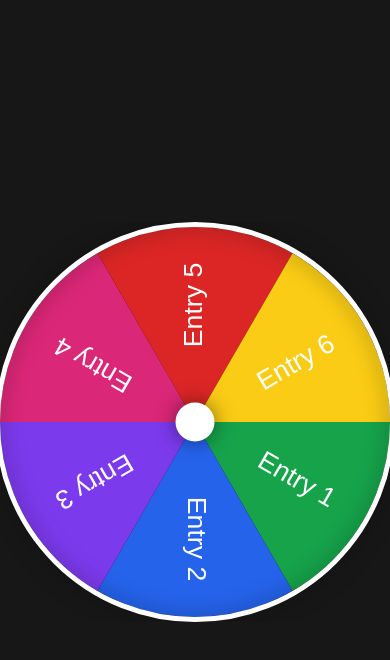
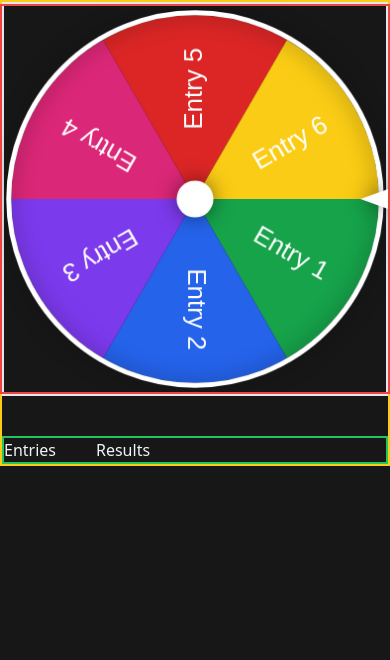
Before and after one commit to ajvejko/WheelOfFortune, a Vue app: page / in a window 390 px wide. Shown: the top 660 px of the page. Built offline with nearby package versions, Linux system fonts and the light colour scheme.

Commit message:
added pointer and made wheel responsive

```diff
--- a/src/App.vue
+++ b/src/App.vue
@@ -1,7 +1,13 @@
 <script setup lang="ts">
 import Wheel from "./components/Wheel.vue";
+import EntryPanel from "./components/EntryPanel.vue";
 </script>
 
 <template>
-  <Wheel />
+  <section class="h-screen w-screen bg-neutral-900">
+    <div class="border-2 border-yellow-400">
+      <Wheel class="border-2" />
+      <EntryPanel class="mt-10" />
+    </div>
+  </section>
 </template>
--- /dev/null
+++ b/src/components/EntryPanel.vue
@@ -0,0 +1,10 @@
+<script setup lang="ts">
+import { entryNames } from "../Store/Entries";
+</script>
+<template>
+  <div class="border-2 border-green-500 text-slate-100">
+    <span class="mr-10">Entries</span>
+    <span>Results</span>
+    <div></div>
+  </div>
+</template>
--- a/src/components/Wheel.vue
+++ b/src/components/Wheel.vue
@@ -1,5 +1,5 @@
 <script setup lang="ts">
-import { onMounted, ref } from "vue";
+import { onMounted, onUnmounted, ref } from "vue";
 import { entryNames, entryColors } from "../Store/Entries";
 
 const canvas = ref<HTMLCanvasElement | null>(null);
@@ -16,11 +16,11 @@ onMounted(() => {
   ctx.value = canvas.value.getContext("2d");
 
   // Set the canvas size
-  canvas.value.width = 400 * dpr;
-  canvas.value.height = 400 * dpr;
+  canvas.value.width = window.innerWidth * dpr;
+  canvas.value.height = window.innerWidth * dpr;
   // Set the actual canvas size
-  canvas.value.style.width = "400px";
-  canvas.value.style.height = "400px";
+  canvas.value.style.width = window.innerWidth / dpr + "px";
+  canvas.value.style.height = window.innerWidth / dpr + "px";
   // Type narrowing
   if (!ctx.value) {
     return;
@@ -28,7 +28,30 @@ onMounted(() => {
   // Scale based on the devicePixelRatio
   ctx.value.scale(dpr, dpr);
   render();
+
+  // Listen for window resize event
+  window.addEventListener("resize", resizeCanvas);
 });
+
+onUnmounted(() => {
+  window.removeEventListener("resize", resizeCanvas);
+});
+
+const resizeCanvas = (): void => {
+  // Type narrowing
+  if (!ctx.value || !canvas.value) {
+    return;
+  }
+  ctx.value.clearRect(0, 0, canvas.value.width, canvas.value.height);
+  // Set the canvas size
+  canvas.value.width = window.innerWidth * dpr;
+  canvas.value.height = window.innerWidth * dpr;
+  // Set the actual canvas size
+  canvas.value.style.width = window.innerWidth / dpr + "px";
+  canvas.value.style.height = window.innerWidth / dpr + "px";
+  ctx.value.scale(dpr, dpr);
+  render();
+};
 
 const render = (): void => {
   // Type narrowing
@@ -37,13 +60,17 @@ const render = (): void => {
   }
   // Set the wheel parameters
   const lineWidth = 5;
-  const realCanvasWidth = 400;
-  const radius = realCanvasWidth / 2 - lineWidth;
+  const realCanvasWidth = canvas.value.width / dpr;
+  const radius = realCanvasWidth / 2.1;
   const centerX = realCanvasWidth / 2;
   const centerY = realCanvasWidth / 2;
   const numEntries = entryNames.length;
   const angle = (2 * Math.PI) / numEntries;
-  const fontSize = realCanvasWidth / 15;
+  //Calculate the font size
+  const fontSize = Math.min(
+    realCanvasWidth / (numEntries + 3),
+    realCanvasWidth / 15
+  );
 
   // Draw the wheel
   for (let i = 0; i < numEntries; i++) {
@@ -94,11 +121,26 @@ const render = (): void => {
   ctx.value.lineWidth = lineWidth;
   ctx.value.strokeStyle = "#FFFFFF";
   ctx.value.stroke();
+
+  // Draw the pointer
+  ctx.value.translate(radius * 1.15, centerY);
+  ctx.value.rotate(Math.PI * 2);
+  ctx.value.beginPath();
+  ctx.value.moveTo(radius * 0.8, 0);
+  ctx.value.lineTo(radius * 0.95, -10);
+  ctx.value.lineTo(radius * 0.95, 10);
+  ctx.value.fillStyle = "#FFFFFF";
+  ctx.value.fill();
 };
 </script>
 
 <template>
-  <div class="flex h-screen w-screen items-center justify-center">
-    <canvas width="500" height="500" ref="canvas"></canvas>
+  <div class="flex items-center justify-center">
+    <canvas
+      class="border-2 border-red-500"
+      width="500"
+      height="500"
+      ref="canvas"
+    ></canvas>
   </div>
 </template>
```
